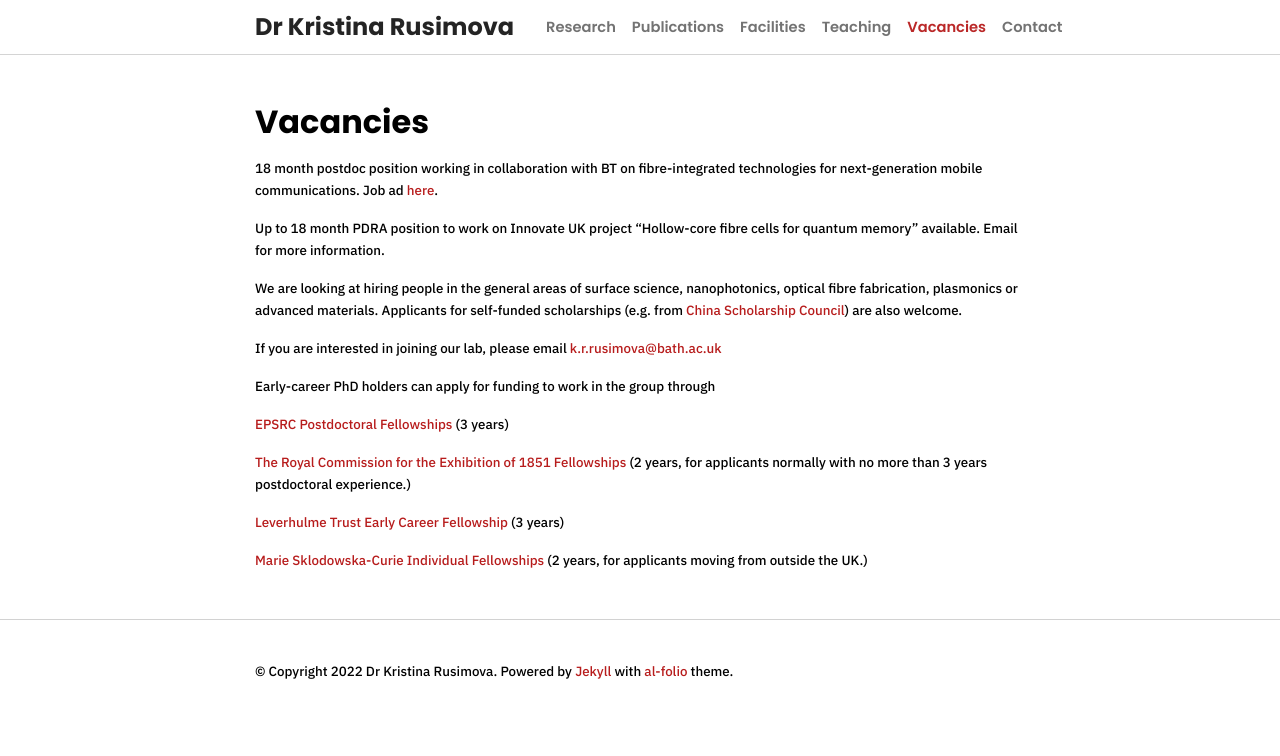
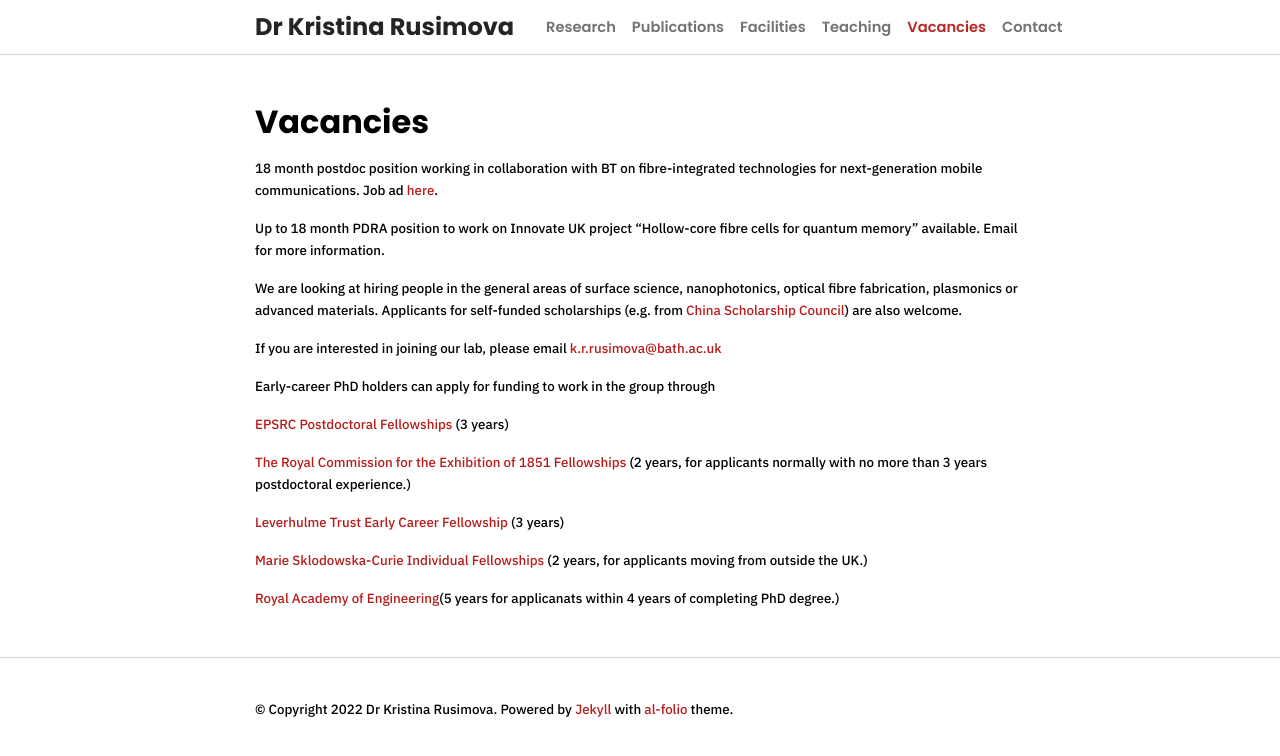
Before and after one commit to kristinarusimova/kristinarusimova.github.io, a Jekyll site: the page built from _pages/vacancies.md, in a window 1280 px wide. Shown: the top 756 px of the page. Built offline with Jekyll 4.4.1, drawn with Linux system fonts in a browser that asks for light colours; nearby versions of some CDN libraries; a style sheet for code colours, icons or effects is not loaded.

Commit message:
Update vacancies.md
Updated royal acad eng funding

```diff
--- a/_pages/vacancies.md
+++ b/_pages/vacancies.md
@@ -25,3 +25,5 @@ Early-career PhD holders can apply for funding to work in the group through
 [Leverhulme Trust Early Career Fellowship](https://www.leverhulme.ac.uk/early-career-fellowships) (3 years)
 
 [Marie Sklodowska-Curie Individual Fellowships](https://ec.europa.eu/research/mariecurieactions/actions/postdoctoral-fellowships) (2 years, for applicants moving from outside the UK.)
+
+[Royal Academy of Engineering](https://raeng.org.uk/programmes-and-prizes/programmes/uk-grants-and-prizes/support-for-research/research-fellowships)(5 years for applicanats within 4 years of completing PhD degree.)
```
